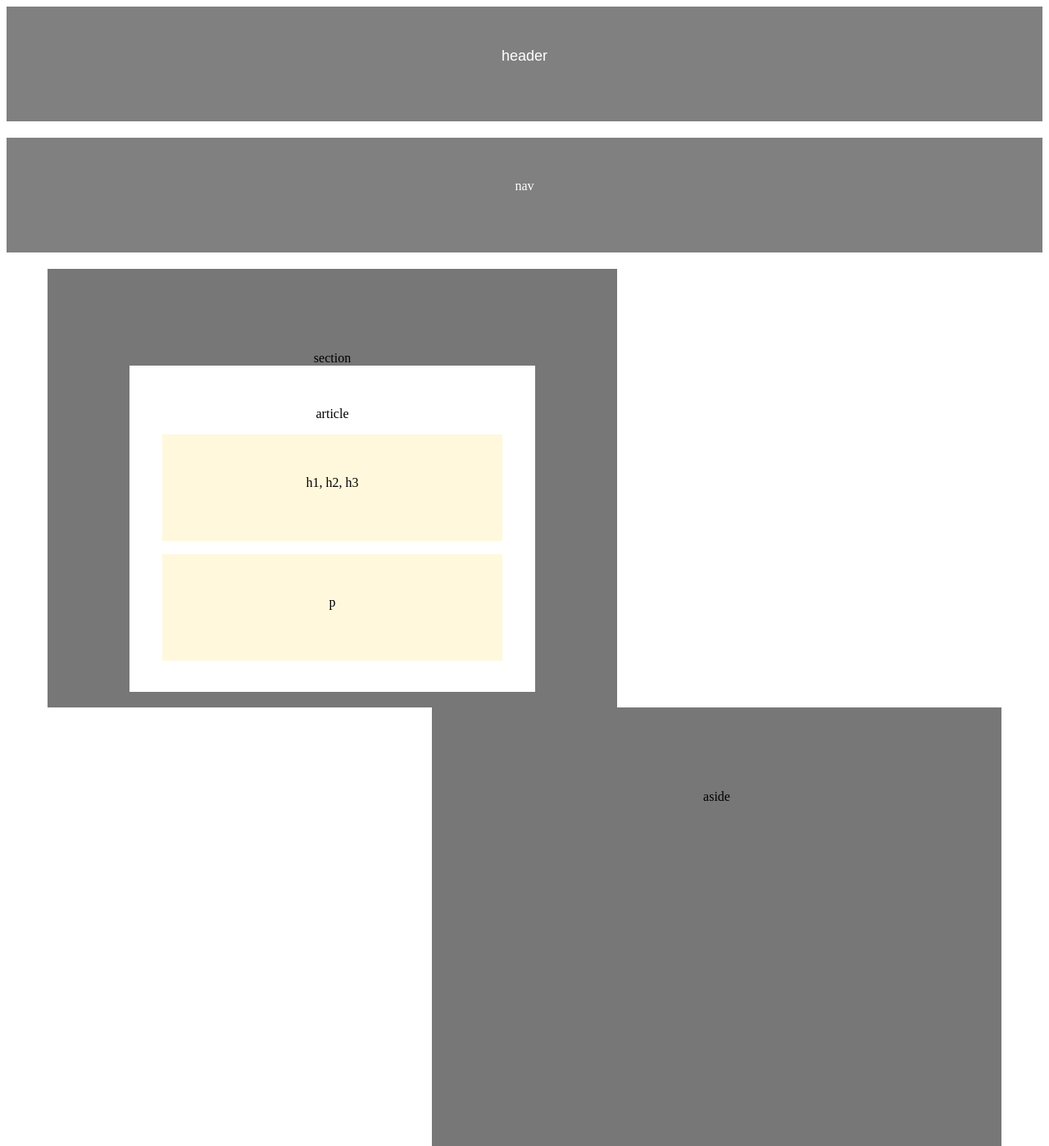
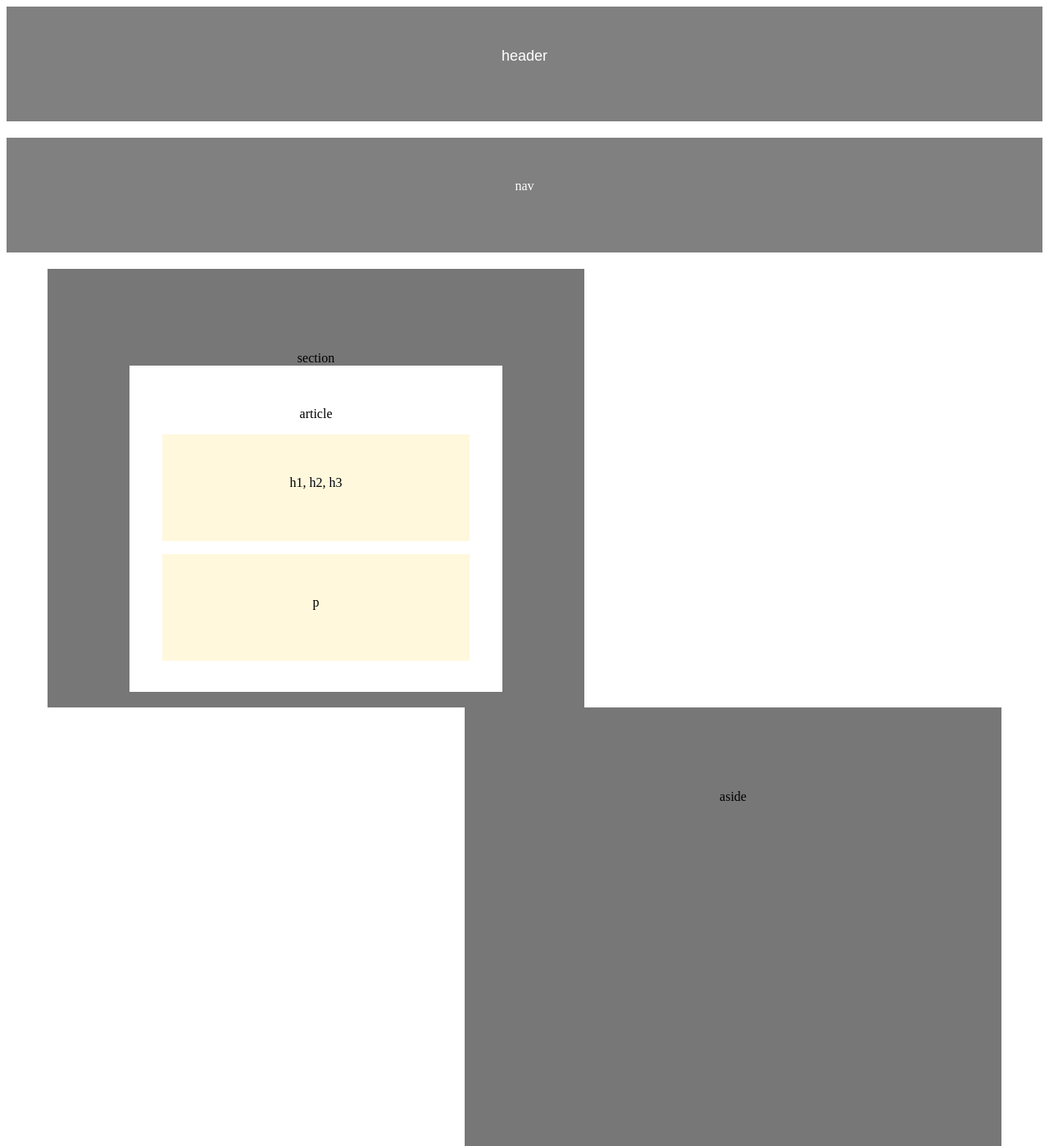
Before and after one commit to Shammpow/HW_Wireframe, a plain HTML site: page index.html in a window 1280 px wide. Shown: the top 1398 px of the page at 82% size. Drawn offline with Linux system fonts and the light colour scheme.

Commit message:
fixed spacing

```diff
--- a/style.css
+++ b/style.css
@@ -23,7 +23,7 @@ nav{
 
 .left-section {
     margin-left: 50px;
-    width: 495px;
+    width: 36%;
     float: left;
     height: 435px;
     text-align: center;
@@ -53,7 +53,7 @@ nav{
 
 .aside {
         margin-right: 50px;
-        width: 495px;
+        width: 36%;
         float: right;
         height: 435px;
         text-align: center;
```
